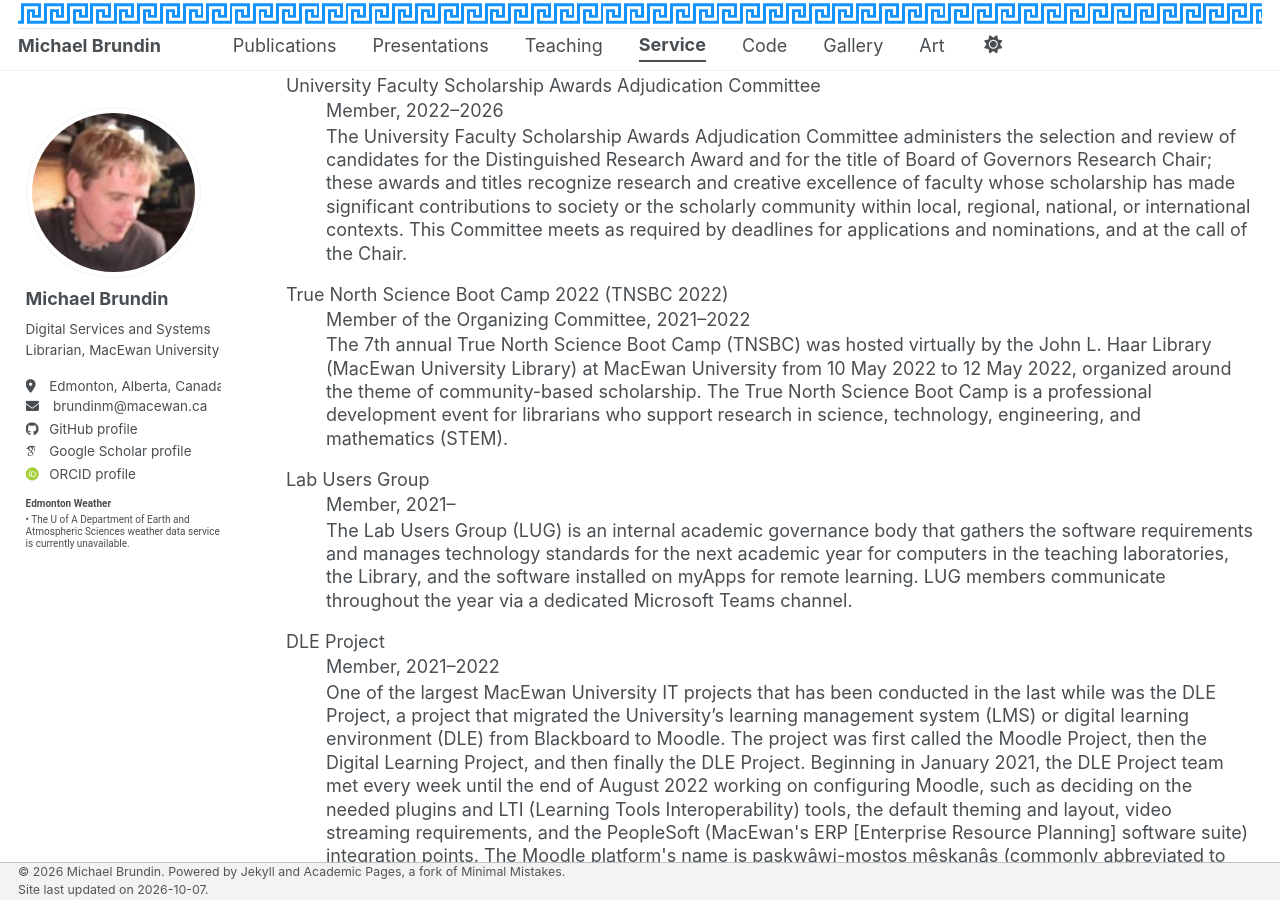
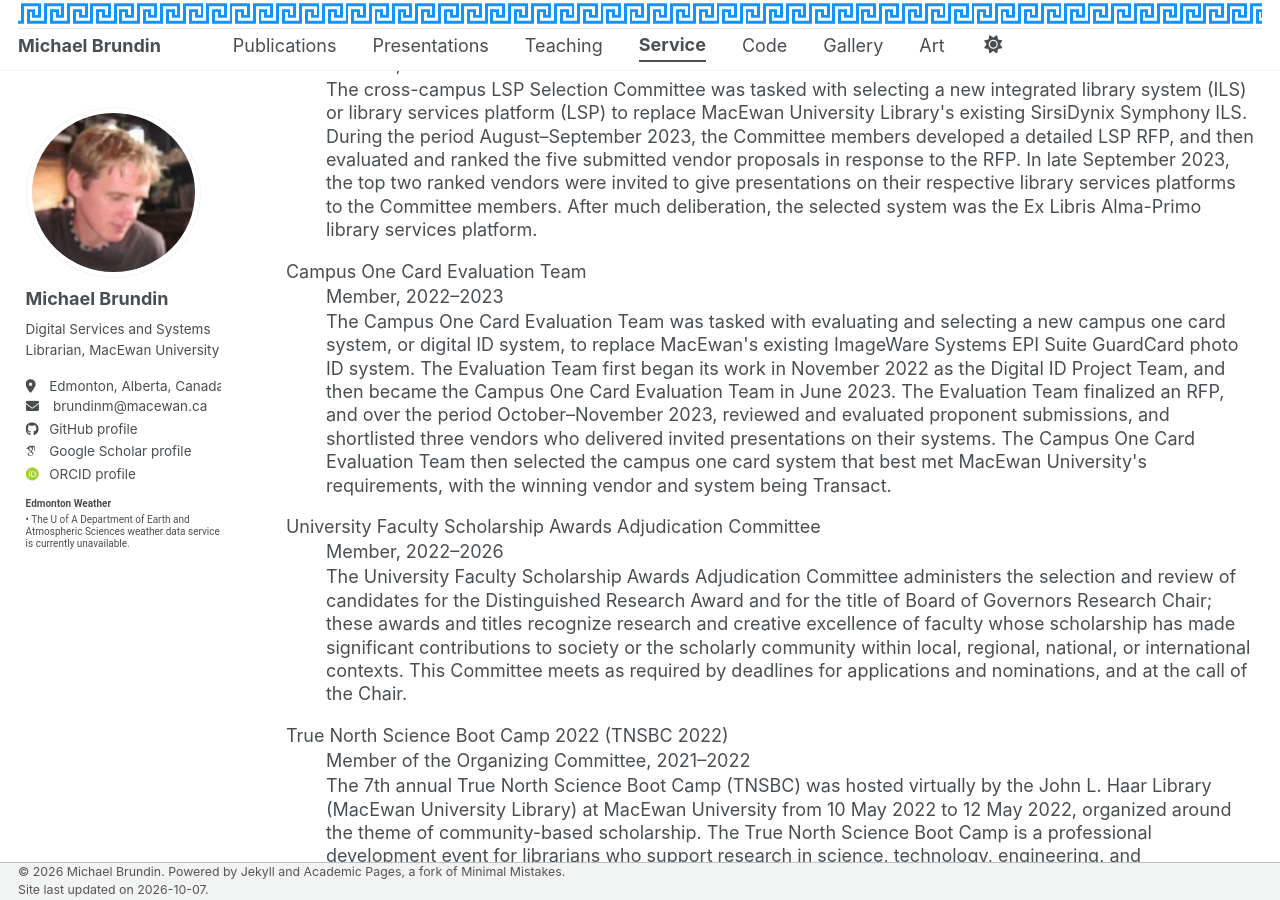
Before and after one commit to brundinm/brundinm.github.io, a Jekyll site: the page built from _pages/service.html, in a window 1280 px wide and 900 px high, scrolled down 2037 px. Built offline with Jekyll 4.4.1, drawn with Linux system fonts in a browser that asks for light colours; some web fonts are replaced; a script bundle is joined from its source files by our own code; library files that are not in the unit come from our copies; some of the changed text lies outside the part shown.

Commit message:
Update service.html

```diff
--- a/_pages/service.html
+++ b/_pages/service.html
@@ -76,6 +76,11 @@
   <dd>The Committee on Scholarly Activity (the Committee) is established by the General Faculties Council (GFC) under its general authority for academic matters under the Alberta Post-secondary Learning Act. The Committee provides academic research oversight from a cross-program/institutional perspective. It serves as GFC’s primary advisory group on scholarship, understood to include both research and creative activity, and related initiatives, issues, and activities. The Committee meets every month throughout the year except for July and August.</dd>
 </dl>
 <dl>
+  <dt>Campus One Card Project Team</dt>
+  <dd>Member, 2024–2025</dd>
+  <dd>A major campus-wide IT project was the implementation of a new campus one card system, or digital ID system, Transact, for MacEwan University, replacing the existing ImageWare Systems EPI Suite GuardCard photo ID system. The Project Team began its work in November 2024, working to implement and configure Transact, which included work to get the Transact ID system to interoperate with MacEwan Library's new Alma-Primo library services platform. The Transact system was successfully launched on 1 September 2025.</dd>
+</dl>
+<dl>
   <dt>LSP Core Project Team</dt>
   <dd>Member, 2024–2025</dd>
   <dd>A major IT project with campus-wide implications was MacEwan University’s migration from our old integrated library system (ILS) SirsiDynix Symphony to our new library services platform (LSP) Ex Libris Alma-Primo. The LSP Core Project Team members oversaw the data migration workflow (which included MARC bibliographic record data cleanup activities), the integration of any necessary allied systems, and the implementation and configuration of the new LSP. The Alma-Primo LSP was successfully launched on 11 December 2024. There was also much post-launch work to carry out in the winter term of 2025, such as performing additional configuration modifications, and migrating from our existing interlibrary loan (ILL) platform Relais to the Ex Libris ILL platform Rapido, and migrating from our existing resource list management system (RLMS) Talis Aspire to the Ex Libris RLMS platform Leganto.</dd>
@@ -99,6 +104,11 @@
   <dt>LSP Selection Committee</dt>
   <dd>Member, 2023</dd>
   <dd>The cross-campus LSP Selection Committee was tasked with selecting a new integrated library system (ILS) or library services platform (LSP) to replace MacEwan University Library's existing SirsiDynix Symphony ILS. During the period August–September 2023, the Committee members developed a detailed LSP RFP, and then evaluated and ranked the five submitted vendor proposals in response to the RFP. In late September 2023, the top two ranked vendors were invited to give presentations on their respective library services platforms to the Committee members. After much deliberation, the selected system was the Ex Libris Alma-Primo library services platform.</dd>
+</dl>
+<dl>
+  <dt>Campus One Card Evaluation Team</dt>
+  <dd>Member, 2022–2023</dd>
+  <dd>The Campus One Card Evaluation Team was tasked with evaluating and selecting a new campus one card system, or digital ID system, to replace MacEwan's existing ImageWare Systems EPI Suite GuardCard photo ID system. The Evaluation Team first began its work in November 2022 as the Digital ID Project Team, and then became the Campus One Card Evaluation Team in June 2023. The Evaluation Team finalized an RFP, and over the period October–November 2023, reviewed and evaluated proponent submissions, and shortlisted three vendors who delivered invited presentations on their systems. The Campus One Card Evaluation Team then selected the campus one card system that best met MacEwan University's requirements, with the winning vendor and system being Transact.</dd>
 </dl>
 <dl>
   <dt>University Faculty Scholarship Awards Adjudication Committee</dt>
```
